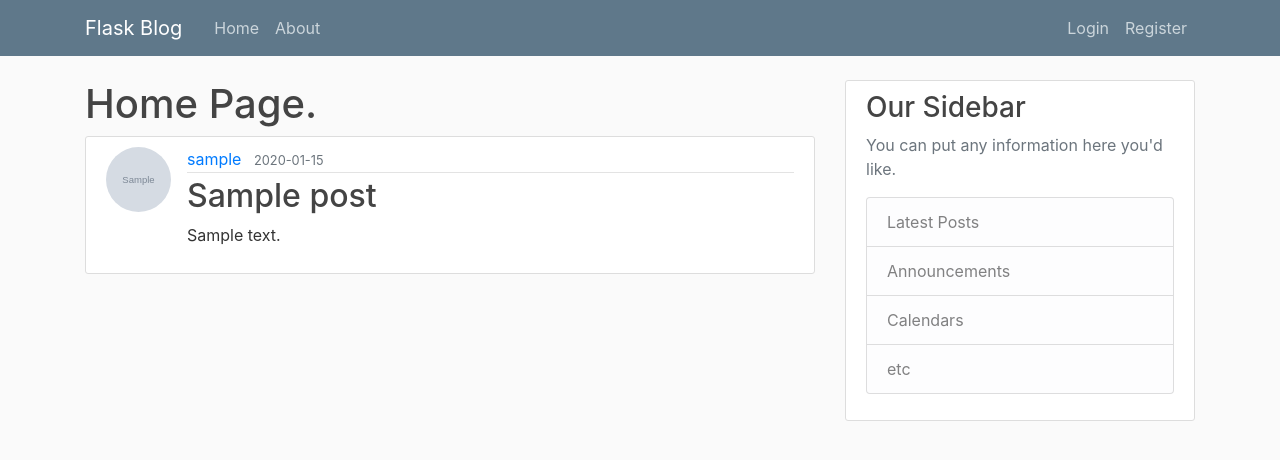
After one commit to SheilaAbby/flask-blog, a Flask app: page /post/1 in a window 1280 px wide. The commit adds this page. Shown: the top 460 px of the page. Run offline with Flask 2, Linux system fonts and the light colour scheme; tables that the repository leaves empty hold one stand-in row (values such as "Sample post"); grey boxes marked "Sample" are stand-in pictures; some libraries are stand-ins or nearby versions.

Commit message:
CRUD posts

```diff
--- a/flaskblog/routes.py
+++ b/flaskblog/routes.py
@@ -1,5 +1,5 @@
 
-from flask import  render_template, url_for, flash, redirect, request
+from flask import  render_template, url_for, flash, redirect, request, abort
 
 import secrets
 
@@ -9,7 +9,7 @@ import os
 
 from flaskblog import app, db, bcrypt
 
-from flaskblog.forms import RegistrationForm,LoginForm,  UpdateAccountForm
+from flaskblog.forms import RegistrationForm,LoginForm,  UpdateAccountForm, PostForm
 
 from flaskblog.models import User,Post
 
@@ -17,28 +17,16 @@ from flask_login import login_user, current_user, logout_user, login_required
 
 
 
-posts = [
-    {
-        'author': 'Corey Schafer',
-        'title': 'Blog Post',
-        'content': 'First post content',
-        'date_posted': 'April 20, 2018'
-    },
-    {
-        'author': 'Sheila Abby',
-        'title': 'My Blog Post',
-        'content': 'second  post content',
-        'date_posted': 'April 21, 2018'
-    }
-]
-
 @app.route('/')
 def home():
+    posts = Post.query.all() # grab all posts
     return render_template('home.html', posts=posts)
+
 
 @app.route('/about')
 def about():
     return render_template('about.html', title='About Us')
+
 
 @app.route('/register', methods=['GET', 'POST'])
 def register():
@@ -54,6 +42,7 @@ def register():
         return redirect(url_for('login'))
     return render_template('register.html', title='Register', form=form)
 
+
 @app.route('/login', methods=['GET', 'POST'])
 def login():
     if current_user.is_authenticated:
@@ -68,6 +57,7 @@ def login():
         else:
             flash('Login unsuccessful. Please check Email and Password', 'danger')
     return render_template('login.html', title='Login', form=form)
+
 
 @app.route('/logout')
 def logout():
@@ -88,6 +78,7 @@ def save_picture(form_picture):
 
     return picture_fn
 
+
 @app.route('/account', methods=['GET', 'POST'])
 @login_required
 def account():
@@ -106,3 +97,56 @@ def account():
         form.email.data = current_user.email
     image_file = url_for('static', filename = 'profile_pics/' + current_user.image_file)
     return render_template('account.html', title = 'Account', image_file = image_file, form=form )
+
+#  create post route
+@app.route('/post/new', methods=['GET', 'POST'])
+@login_required
+def new_post():
+    form = PostForm()
+    if form.validate_on_submit():
+        post = Post(title=form.title.data, content=form.content.data, author=current_user)
+        db.session.add(post)
+        db.session.commit()
+        flash('New Post Created!', 'success')
+        return redirect(url_for('home'))
+
+    return render_template('create_post.html', title='New Post',
+                           form=form, legend='New Post')
+
+# passing custom parameters in the routes
+@app.route('/post/<int:post_id>')
+def post(post_id):
+    post = Post.query.get_or_404(post_id)
+    return render_template('post.html', title=post.title, post=post)
+
+#  update post route
+@app.route('/post/<int:post_id>/update', methods=['GET', 'POST'])
+@login_required
+def update_post(post_id):
+    post = Post.query.get_or_404(post_id)
+    if post.author != current_user:
+        abort(403)
+    form = PostForm()
+    if form.validate_on_submit():
+        post.title = form.title.data
+        post.content =  form.content.data
+        db.session.commit()
+        flash('Post Updated!', 'success')
+        return redirect(url_for('post', post_id=post.id))
+    elif request.method == 'GET':
+        form.title.data = post.title
+        form.content.data = post.content
+    return render_template('create_post.html', title='Update Post',
+                           form=form, legend='Update Post')
+
+#  delete the post
+@app.route('/post/<int:post_id>/delete', methods=['POST'])
+@login_required
+def delete_post(post_id):
+    post = Post.query.get_or_404(post_id)
+    if post.author != current_user:
+        abort(403)
+    db.session.delete(post)
+    db.session.commit()
+    flash('Your post has been deleted!', 'success')
+    return redirect(url_for('home'))
--- a/flaskblog/templates/layout.html
+++ b/flaskblog/templates/layout.html
@@ -28,6 +28,7 @@
             <!-- Navbar Right Side -->
             <div class="navbar-nav">
                 {% if current_user.is_authenticated %}
+                <a class="nav-item nav-link" href="{{ url_for('new_post') }}">New Post</a>
                 <a class="nav-item nav-link" href="{{ url_for('account') }}">Account</a>
                 <a class="nav-item nav-link" href="{{ url_for('logout') }}">Logout</a>
                 {% else %}
--- /dev/null
+++ b/flaskblog/templates/post.html
@@ -0,0 +1,45 @@
+{% extends "layout.html" %}
+{% block content %}
+    <h1>Home Page.</h1>
+    <article class="media content-section">
+        <img class="rounded-circle article-img" src="{{url_for('static', filename='profile_pics/' + post.author.image_file)}}">
+            <div class="media-body">
+            <div class="article-metadata">
+                <a class="mr-2" href="#">{{ post.author.username }}</a>
+                <small class="text-muted">{{ post.date_posted.strftime('%Y-%m-%d') }}</small>
+
+                {% if post.author == current_user %}
+                <div>
+                    <a class="btn btn-secondary btn-sm m-1" href="{{ url_for('update_post', post_id=post.id) }}">Update Post</a>
+                    <button type="button" class="btn btn-danger btn-sm m-1" data-toggle="modal" data-target="#deleteModal">Delete</button>
+                </div>
+                {% endif %}
+            </div>
+            <h2 class="article-title">{{ post.title }}</h2>
+            <p class="article-content">{{ post.content }}</p>
+            </div>
+    </article>
+
+    <!-- Modal -->
+<div class="modal fade" id="deleteModal" tabindex="-1" role="dialog" aria-labelledby="deleteModalLabel" aria-hidden="true">
+  <div class="modal-dialog" role="document">
+    <div class="modal-content">
+      <div class="modal-header">
+        <h5 class="modal-title" id="deleteModalLabel">Delete Post</h5>
+        <button type="button" class="close" data-dismiss="modal" aria-label="Close">
+          <span aria-hidden="true">&times;</span>
+        </button>
+      </div>
+      <div class="modal-body">
+        Are you sure you want to delete this post?
+      </div>
+      <div class="modal-footer">
+        <button type="button" class="btn btn-secondary" data-dismiss="modal">Cancel</button>
+        <form action="{{ url_for('delete_post', post_id=post.id) }}" method="POST">
+            <input class="btn btn-danger" type="submit" value="Delete">
+        </form>
+      </div>
+    </div>
+  </div>
+</div>
+{% endblock content %}
```
Also changed, not shown: flaskblog/forms.py (+6 -1 lines), flaskblog/templates/create_post.html (added, +42 -0 lines), flaskblog/templates/home.html (+4 -3 lines).
